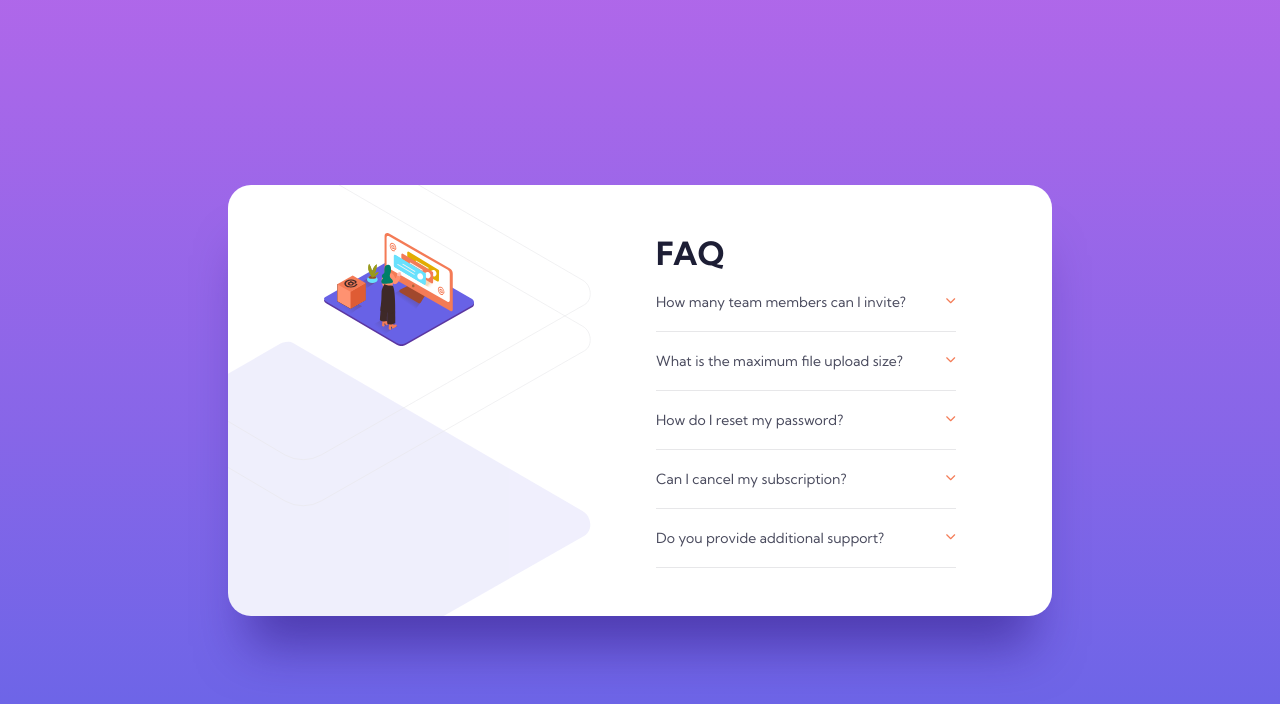
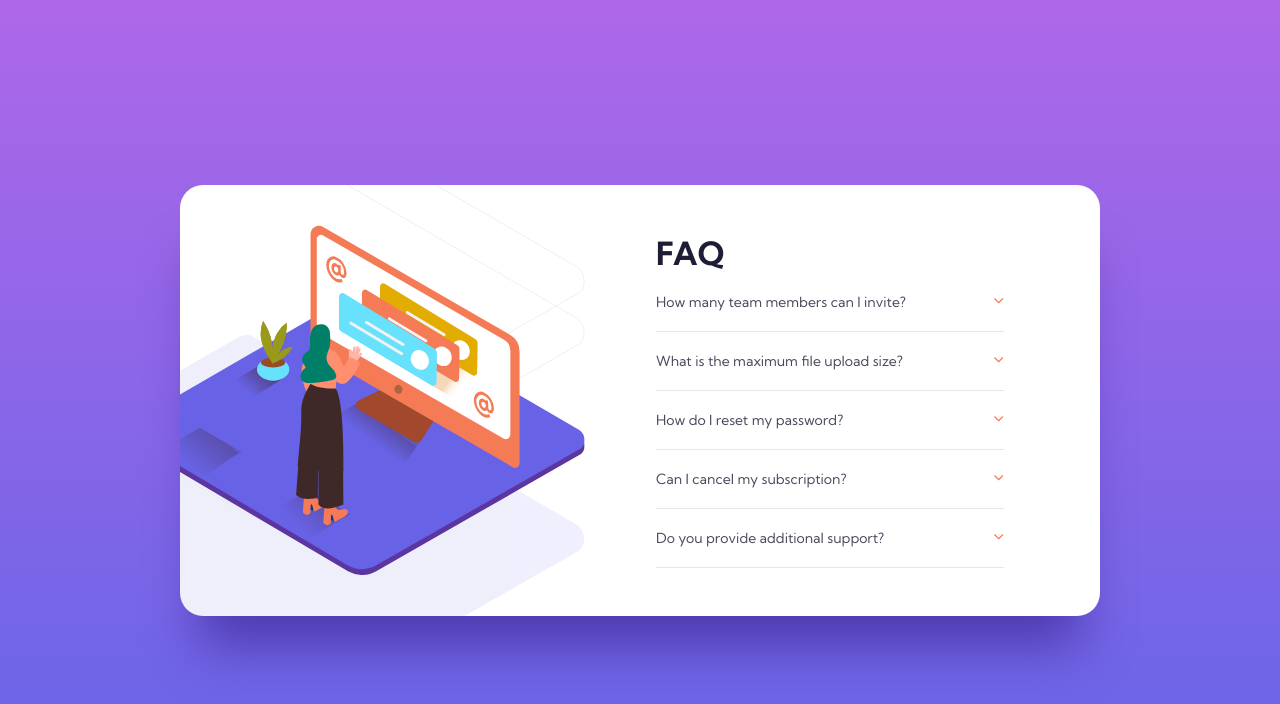
Before and after one commit to solvman/faq-accordion-card-main, a plain HTML site: page index.html in a window 1280 px wide. Drawn offline with Linux system fonts and the light colour scheme.

Commit message:
Refactor responsive layout and image positioning

```diff
--- a/index.html
+++ b/index.html
@@ -22,11 +22,17 @@
         Frontend Mentor project submission: Accordion Card Main
       </h1>
       <article class="card">
-        <img
-          src="./images/illustration-woman-online-mobile.svg"
-          alt="Illustration woman online"
-          class="card__img"
-        />
+        <picture>
+          <source
+            media="(min-width: 868px)"
+            srcset="./images/illustration-woman-online-desktop.svg"
+          />
+          <img
+            src="./images/illustration-woman-online-mobile.svg"
+            alt="Illustration woman online"
+            class="card__img"
+          />
+        </picture>
         <section class="card__content">
           <h2 class="card__content__title">FAQ</h2>
           <div class="accordion">
--- a/style.css
+++ b/style.css
@@ -130,25 +130,32 @@ body {
 
 @media screen and (min-width: 868px) {
   body {
-    display: grid;
-    place-items: center;
+    display: flex;
+    align-items: center;
+    justify-content: center;
+  }
+
+  main {
+    flex-grow: 1;
   }
 
   .card {
     background-image: url("images/bg-pattern-desktop.svg");
     background-position: left -100% top 50%;
     max-width: 920px;
-    margin: 0;
+    margin: 0 auto;
     padding: 3rem 6rem;
     display: grid;
     grid-template-columns: 1fr 1fr;
     gap: 2rem;
+    overflow: hidden;
   }
 
   .card__img {
-    position: static;
-    transform: none;
     width: 50%;
+    left: 0;
+    top: 50%;
+    transform: translate(-12%, -50%);
   }
 
   .card__content__title {
```
